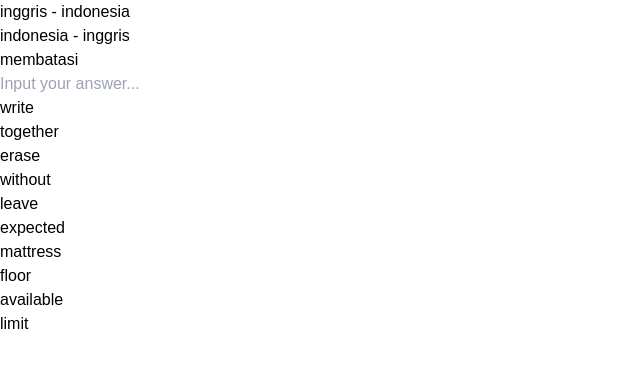
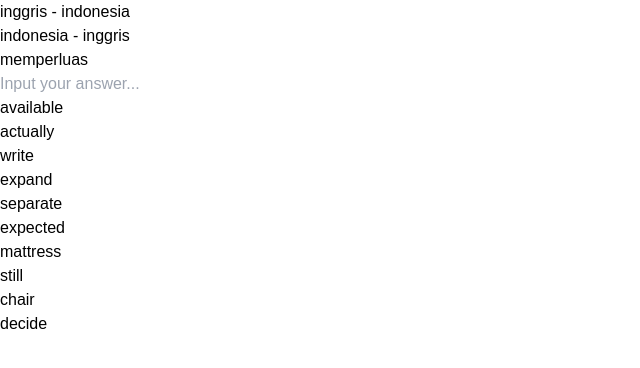
Before and after one commit to jellanarta/bahasa-inggris, a Next.js app: page / in a window 1280 px wide. Shown: the top 368 px of the page, without its empty margins (0-640 px from the left). Built offline with nearby package versions, Linux system fonts and the light colour scheme.

Commit message:
Update index.tsx

```diff
--- a/src/components/BerandaPage/index.tsx
+++ b/src/components/BerandaPage/index.tsx
@@ -48,7 +48,10 @@ export default function BerandaPage() {
     { inggris: "less", indonesia: "kurang" },
     { inggris: "expected", indonesia: "diharapkan" },
     { inggris: "chance", indonesia: "kesempatan" },
-    // { inggris: "actually", indonesia: "sebenarnya" },
+    { inggris: "actually", indonesia: "sebenarnya" },
+{ inggris: "often", indonesia: "sering" },
+{ inggris: "decide", indonesia: "memutuskan" },
+{ inggris: "pursue", indonesia: "mengejar" },
     // { inggris: "coverage", indonesia: "cakupan" },
     // { inggris: "currently", indonesia: "saat ini" },
     // { inggris: "both", indonesia: "keduanya" },
```
